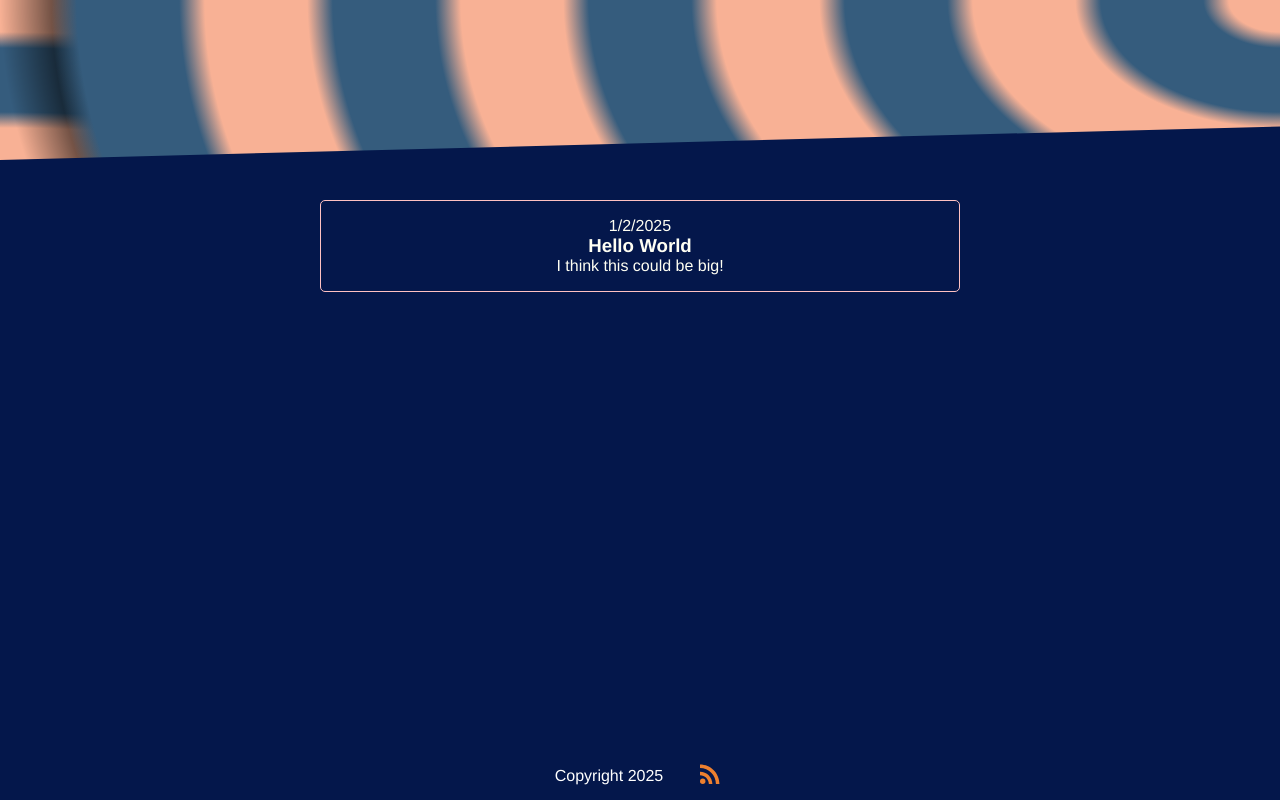
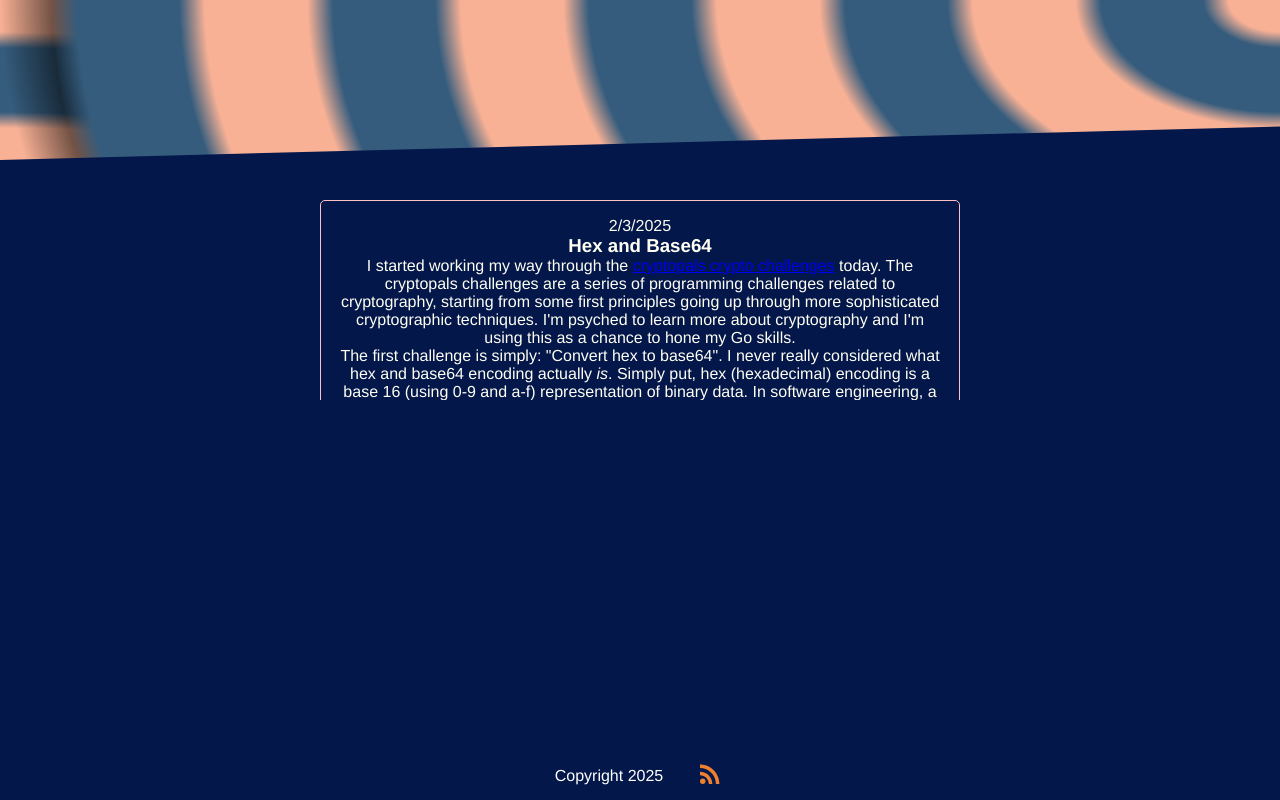
Before and after one commit to iamtimleonard/portfolio, a Next.js app: page /blog in a window 1280 px wide. Shown: the top 800 px of the page. Built offline with nearby package versions, Linux system fonts and the light colour scheme.

Commit message:
feat(blog): add blog post

```diff
--- a/app/blog/page.tsx
+++ b/app/blog/page.tsx
@@ -3,11 +3,11 @@ import entries from "../../lib/blog.json"
 
 const Page = () => (
   <div className={styles.blog}>
-    {entries.map((entry) => (
-      <article className={styles.entry}>
+    {entries.reverse().map((entry) => (
+      <article key={entry.id} className={styles.entry}>
         <p className={styles.date}>{new Date(entry.date).toLocaleDateString()}</p>
         <h3 className={styles.title}>{entry.title}</h3>
-        <p className={styles.text}>{entry.text}</p>
+        <div dangerouslySetInnerHTML={{ __html: entry.text}} />
       </article>
     ))}
   </div>
--- a/lib/blog.json
+++ b/lib/blog.json
@@ -2,8 +2,15 @@
   {
     "title": "Hello World",
     "date": "2025-01-02",
-    "text": "I think this could be big!",
+    "text": "<p>I think this could be big!</p>",
     "tags": ["blog", "hello", "world"],
     "id": "1"
+  },
+  {
+    "title": "Hex and Base64",
+    "date": "2025-02-03",
+    "text": "<p>I started working my way through the <a href='https://cryptopals.com/'>cryptopals crypto challenges</a> today. The cryptopals challenges are a series of programming challenges related to cryptography, starting from some first principles going up through more sophisticated cryptographic techniques. I'm psyched to learn more about cryptography and I'm using this as a chance to hone my Go skills.</p><p>The first challenge is simply: \"Convert hex to base64\". I never really considered what hex and base64 encoding actually <i>is</i>. Simply put, hex (hexadecimal) encoding is a base 16 (using 0-9 and a-f) representation of binary data. In software engineering, a hexadecimal digit represents 4 bits, which means a byte is represented by two hex digits. On the other hand, Base64 is a way to encode binary data using 64 unique characters, each character representing 6 bits of data. It has traditionally been used for SMTP email attachments. Base64 winds up taking about 33% more space than the binary data</p><p>The Go standard library has makes it relatively straightforward to decode hex and encode into Base64. You can see my solution <a href='https://github.com/iamtimleonard/cryptopals/blob/main/cmd/set_1/challenge_1/main.go'>here</a></p>",
+    "tags": ["blog", "cryptopals", "cryptography", "go"],
+    "id": 2
   }
 ]
```
